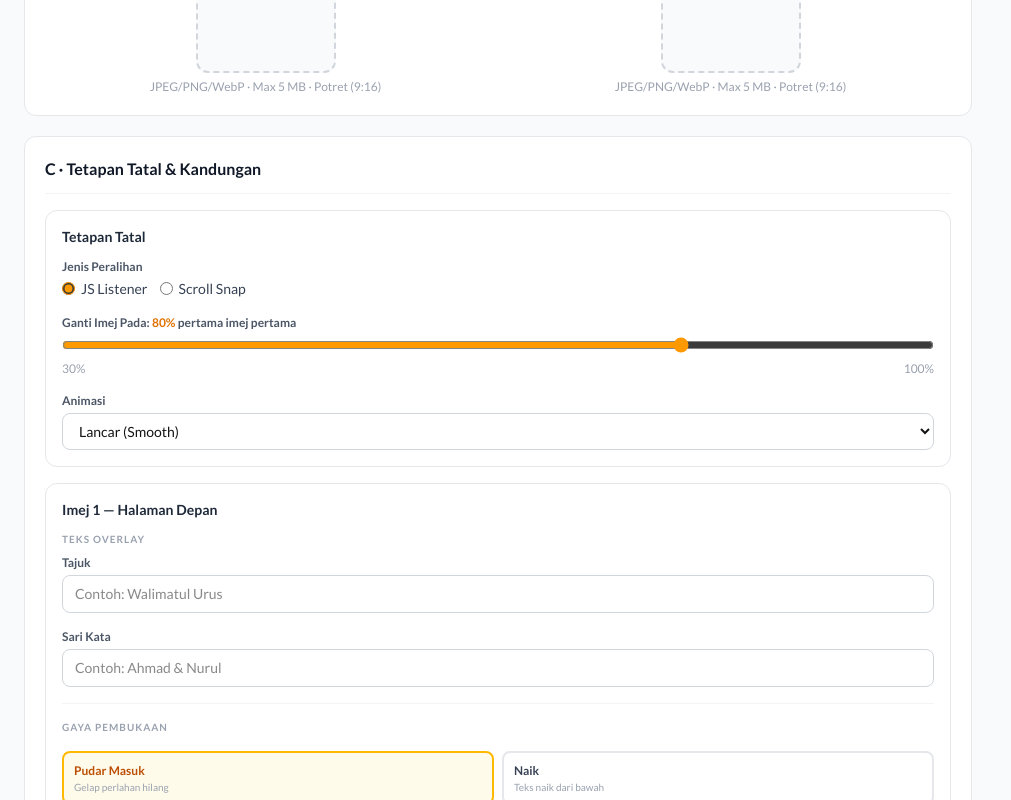
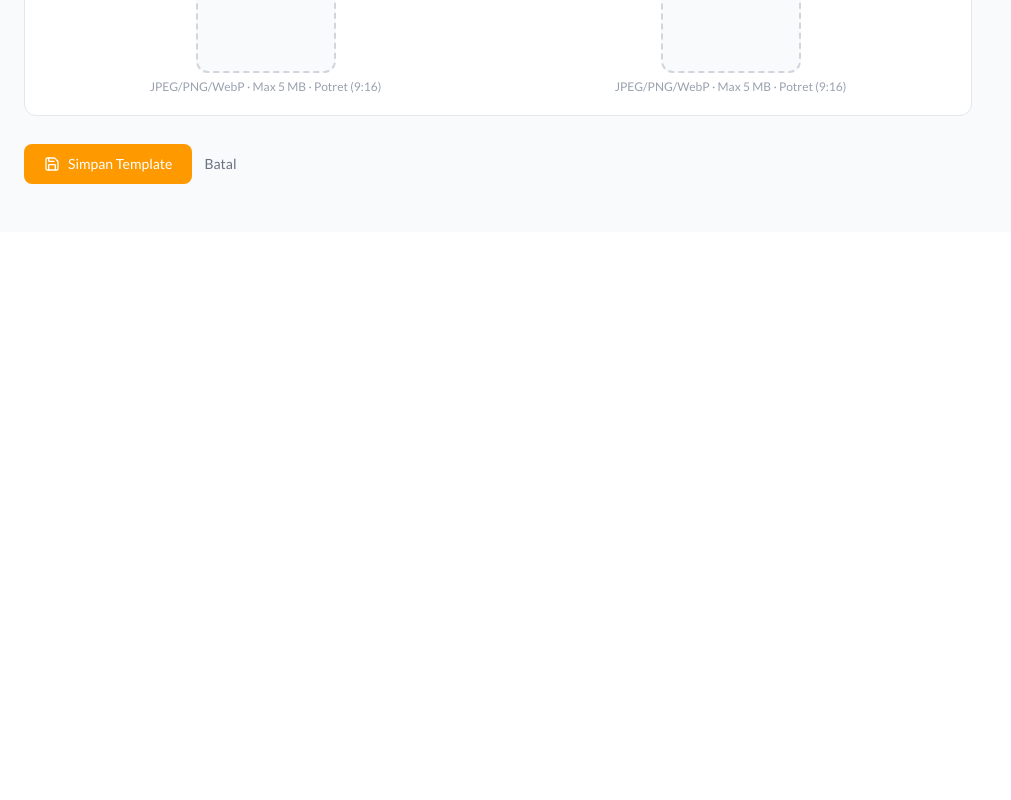
Before and after one commit to rfunnn/ecard, a Next.js app: page /admin/templates/new in a window 1280 px wide. Shown: the part 860-1660 px from the top of the page, without its empty margins (0-1011 px from the left). After the commit the page ends 1092 px from the top, so only its background shows below. Built offline with nearby package versions, Linux system fonts and the light colour scheme; no server answers; the database is empty; a web font is replaced by a local one.

Commit message:
feat: remove section C (Tetapan Tatal & Kandungan) from admin template form

```diff
--- a/src/components/admin/TemplateForm.tsx
+++ b/src/components/admin/TemplateForm.tsx
@@ -5,7 +5,6 @@ import { useRouter } from "next/navigation"
 import Link from "next/link"
 import { Save, Trash2, Lock, Unlock, Loader2, AlertCircle } from "lucide-react"
 import { ImageUploader } from "./ImageUploader"
-import { ScrollConfigEditor } from "./ScrollConfigEditor"
 import { TemplatePreview } from "./TemplatePreview"
 import type { AdminTemplate, TemplateDisplayConfig } from "@/types/template-admin"
 import { DEFAULT_DISPLAY_CONFIG } from "@/types/template-admin"
@@ -285,12 +284,6 @@ export function TemplateForm({ initialData }: Props) {
             </div>
           </div>
 
-          {/* C. Display Config */}
-          <div className={sectionCls}>
-            <h2 className={sectionHeadingCls}>C · Tetapan Tatal &amp; Kandungan</h2>
-            <ScrollConfigEditor value={displayConfig} onChange={setDisplayConfig} />
-          </div>
-
           {/* Footer actions */}
           <div className="flex items-center justify-between pt-2 pb-6">
             <div className="flex items-center gap-3">
```
